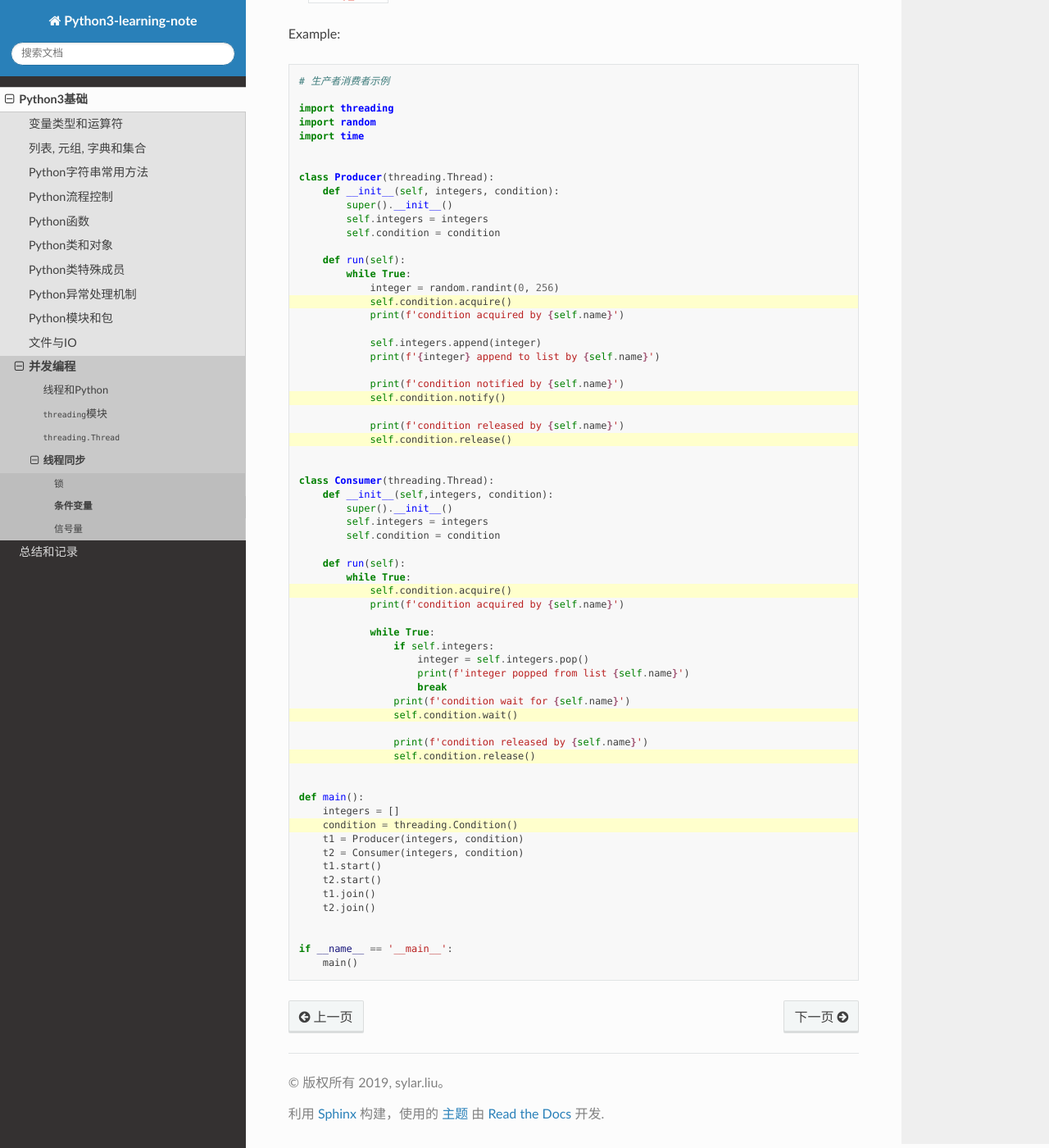
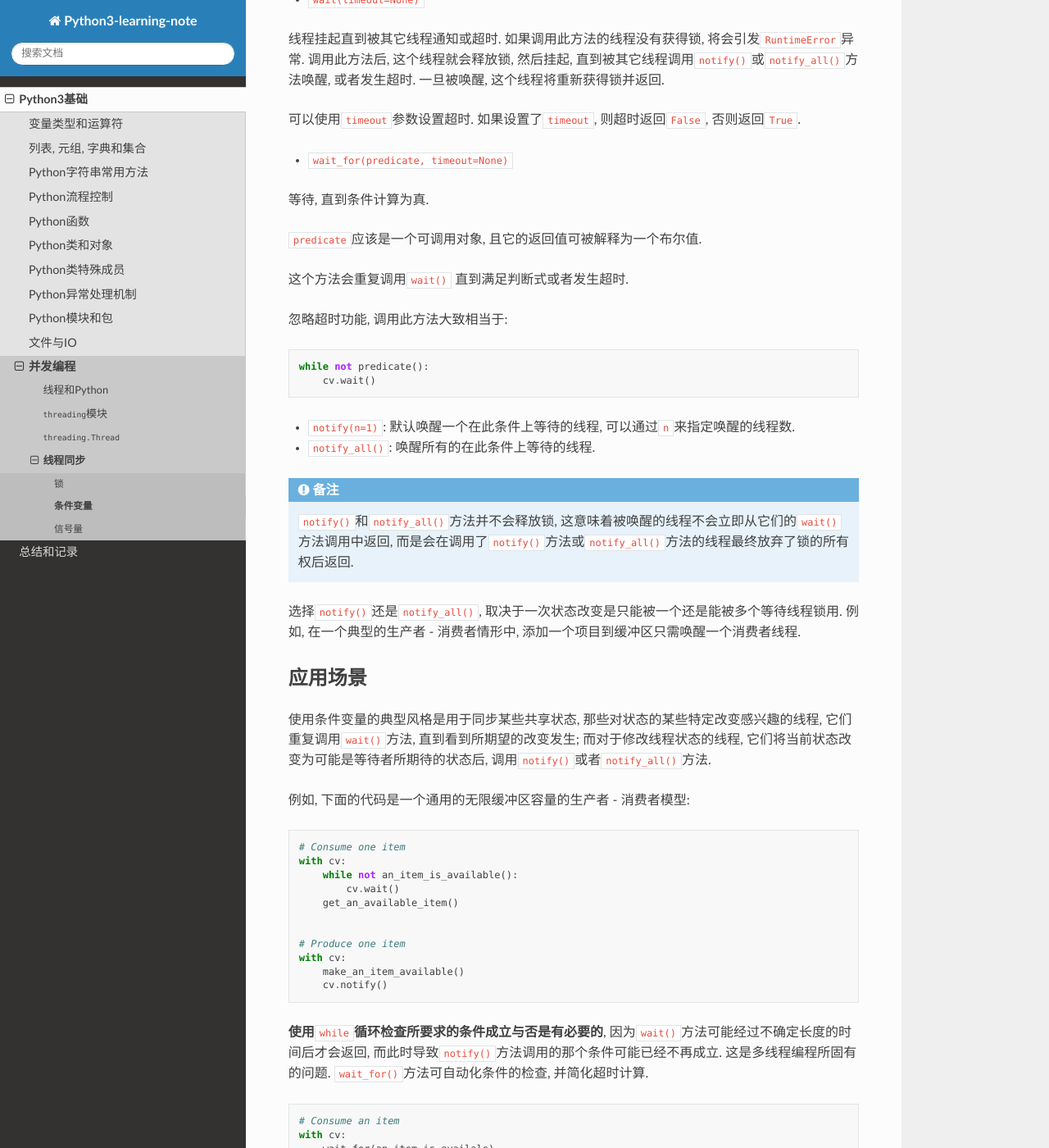
Before and after one commit to My-LearningNotes/Python3, a Sphinx documentation site: the page built from source/tutorial/concurrency/sync/condition.rst, in a window 1280 px wide and 1400 px high, scrolled down 889 px. Shown: the whole window at 82% size. Built offline with Sphinx 7.4.7 and the Read the Docs theme 2.0.0, drawn with Linux system fonts in a browser that asks for light colours; pages that are not in the unit, such as notebooks, are missing from menus; some of the changed text lies outside the part shown.

Commit message:
更新关于条件变量的笔记

```diff
--- a/source/tutorial/concurrency/sync/condition.rst
+++ b/source/tutorial/concurrency/sync/condition.rst
@@ -1,7 +1,5 @@
 条件变量
 ========
-
-条件变量对应的对象是\ ``threading.Condition``\ .
 
 * 条件变量是线程中的概念, 就是等待某一条件的发生, 和信号一样;
 * 条件变量使线程睡眠(blocking), 等待某种条件的出现;
@@ -13,93 +11,187 @@
 * 为了防止竞争, 条件变量的使用总是和一个\ **互斥锁**\ 结合在一起.
 
 
+条件变量总是与某种类型的锁对象相关联, 锁对象可以通过传入获得, 或者在缺省的情况下自动创建.
+当多个条件变量需要共享同一个锁时, 传入一个锁很有用.
+锁是条件变量的一部分, 你不必单独地跟踪它.
+
+
+``threading.Condition(lock=None)``
+----------------------------------
+
+实现条件变量对象的类.
+
+一个条件变量对象允许一个或多个线程在被其它线程所通知之前挂起等待, 通知之后唤醒.
+
+如果给出了非\ ``None``\ 的\ ``lock``\ 参数, 则它必须为\ ``Lock``\ 或\ ``RLock``\ 对象, 并且它将被用作底层锁.
+否则, 将会创建新的\ ``RLock``\ 对象, 并将其用作底层锁.
+
+* ``acquire(*args)``
+
+请求底层锁.
+
+* ``release()``
+
+释放底层锁.
+
+* ``wait(timeout=None)``
+
+线程挂起直到被其它线程通知或超时. 如果调用此方法的线程没有获得锁, 将会引发\ ``RuntimeError``\ 异常.
+调用此方法后, 这个线程就会释放锁, 然后挂起, 直到被其它线程调用\ ``notify()``\ 或\ ``notify_all()``\ 方法唤醒, 或者发生超时.
+一旦被唤醒, 这个线程将重新获得锁并返回.
+
+可以使用\ ``timeout``\ 参数设置超时. 如果设置了\ ``timeout``\ , 则超时返回\ ``False``\ , 否则返回\ ``True``\ .
+
+* ``wait_for(predicate, timeout=None)``
+
+等待, 直到条件计算为真.
+
+``predicate``\ 应该是一个可调用对象, 且它的返回值可被解释为一个布尔值.
+
+这个方法会重复调用\ ``wait()``\  直到满足判断式或者发生超时.
+
+忽略超时功能, 调用此方法大致相当于:
+
+.. code-block:: python
+
+    while not predicate():
+        cv.wait()
+
+* ``notify(n=1)``\ : 默认唤醒一个在此条件上等待的线程, 可以通过\ ``n``\ 来指定唤醒的线程数.
+* ``notify_all()``\ : 唤醒所有的在此条件上等待的线程.
+
+.. note::
+
+    ``notify()``\ 和\ ``notify_all()``\ 方法并不会释放锁, 这意味着被唤醒的线程不会立即从它们的\ ``wait()``\ 方法调用中返回,
+    而是会在调用了\ ``notify()``\ 方法或\ ``notify_all()``\ 方法的线程最终放弃了锁的所有权后返回.
+
+选择\ ``notify()``\ 还是\ ``notify_all()``\ , 取决于一次状态改变是只能被一个还是能被多个等待线程锁用.
+例如, 在一个典型的生产者 - 消费者情形中, 添加一个项目到缓冲区只需唤醒一个消费者线程.
+
+
 应用场景
 --------
 
-线程A需要等待某个条件成立才能继续往下执行, 条件不成立, 线程A阻塞等待, 当线程B执行过程中更改条件使之对线程A成立, 就唤醒线程A继续执行.
+使用条件变量的典型风格是用于同步某些共享状态, 那些对状态的某些特定改变感兴趣的线程, 它们重复调用\ ``wait()``\ 方法, 直到看到所期望的改变发生;
+而对于修改线程状态的线程, 它们将当前状态改变为可能是等待者所期待的状态后, 调用\ ``notify()``\ 或者\ ``notify_all()``\ 方法.
 
-* 生产者/消费者模型.
+例如, 下面的代码是一个通用的无限缓冲区容量的生产者 - 消费者模型:
+
+.. code-block:: python
+
+    # Consume one item
+    with cv:
+        while not an_item_is_available():
+            cv.wait()
+        get_an_available_item()
 
 
-对象的基本方法
---------------
+    # Produce one item
+    with cv:
+        make_an_item_available()
+        cv.notify()
 
-* ``acquire()``\ : 获取锁.
-* ``release()``\ : 释放锁.
-* ``wait(timeout=None)``\ : 线程挂起直到被其它线程通知或超时. 如果调用此方法的线程没有获得锁, 将会引发\ ``RuntimeError``\ 异常.
-  调用此方法后, 这个线程就会释放锁, 然后挂起, 直到被其它线程调用\ ``notify()``\ 或\ ``notify_all()``\ 方法唤醒, 或者发生超时.
-  一旦被唤醒, 这个线程将重新获得锁并返回.
-* ``wait_for(predicate, timeout=None)``\ : ``predicate``\ 是一个可调用对象, 返回的结果可别认为是一个布尔值. 线程调用此方法后, 将挂起直到条件为真.
-* ``notify(n=1)``\ : 默认唤醒一个在此条件上等待的线程, 可以通过\ ``n``\ 来指定唤醒的线程数.
-* ``notify_all()``\ : 唤醒所有的在此条件上等待的线程.
-
-Example:
+**使用**\ ``while``\ **循环检查所要求的条件成立与否是有必要的**\ , 因为\ ``wait()``\ 方法可能经过不确定长度的时间后才会返回,
+而此时导致\ ``notify()``\ 方法调用的那个条件可能已经不再成立. 这是多线程编程所固有的问题.
+``wait_for()``\ 方法可自动化条件的检查, 并简化超时计算.
 
 .. code-block:: python
-    :emphasize-lines: 17,24, 27, 38, 47, 50, 55
 
-    # 生产者消费者示例
+    # Consume an item
+    with cv:
+        wait_for(an_item_is_availale)
+        get_an_available_item()
+
+
+上下文管理器
+------------
+
+``threading.Condition``\ 支持上下文管理器, 可以使用\ ``with``\ 语法.
+
+.. code-block:: python
+
+    condition = threading.Condtion()
+    with condition:
+    # do something...
+
+大致相当于:
+
+.. code-block:: python
+
+    condition = threading.Condition()
+    condition.acquire()
+    # do something...
+    condition.release()
+
+
+示例
+----
+
+生产者-消费者的例子:
+
+.. code-block:: python
+
+    #!/usr/bin/env python3
 
     import threading
-    import random
     import time
 
 
+    items = []
+    condition = threading.Condition()
+
+
     class Producer(threading.Thread):
-        def __init__(self, integers, condition):
+        def __init__(self):
             super().__init__()
-            self.integers = integers
-            self.condition = condition
+
+        def produce(self):
+            global condition
+            global items
+            with condition:
+                if len(items) == 10:
+                    condition.wait()
+                    print('Producer notify: items produced are ' + str(len(items)))
+                    print('Producer notify: stop the production!!!')
+                items.append(1)
+                print('Producer notify: total items produced ' + str(len(items)))
+                condition.notify()
 
         def run(self):
-            while True:
-                integer = random.randint(0, 256)
-                self.condition.acquire()
-                print(f'condition acquired by {self.name}')
-
-                self.integers.append(integer)
-                print(f'{integer} append to list by {self.name}')
-
-                print(f'condition notified by {self.name}')
-                self.condition.notify()
-
-                print(f'condition released by {self.name}')
-                self.condition.release()
+            for i in range(20):
+                time.sleep(1)
+                self.produce()
 
 
     class Consumer(threading.Thread):
-        def __init__(self,integers, condition):
+        def __init__(self):
             super().__init__()
-            self.integers = integers
-            self.condition = condition
+
+        def consume(self):
+            global condition
+            global items
+            with condition:
+                if len(items) == 0:
+                    condition.wait()
+                    print('Consumer nofity: no item to consume')
+                items.pop()
+                print('Consumer notify: consumed 1 item')
+                print('Comsumer notify: items to consume are ' + str(len(items)))
+
+                condition.notify()
 
         def run(self):
-            while True:
-                self.condition.acquire()
-                print(f'condition acquired by {self.name}')
-
-                while True:
-                    if self.integers:
-                        integer = self.integers.pop()
-                        print(f'integer popped from list {self.name}')
-                        break
-                    print(f'condition wait for {self.name}')
-                    self.condition.wait()
-
-                    print(f'condition released by {self.name}')
-                    self.condition.release()
-
+            for i in range(20):
+                time.sleep(2)
+                self.consume()
 
     def main():
-        integers = []
-        condition = threading.Condition()
-        t1 = Producer(integers, condition)
-        t2 = Consumer(integers, condition)
-        t1.start()
-        t2.start()
-        t1.join()
-        t2.join()
-
+        producer = Producer()
+        consumer = Consumer()
+        producer.start()
+        consumer.start()
+        producer.join()
+        consumer.join()
 
     if __name__ == '__main__':
         main()
```
